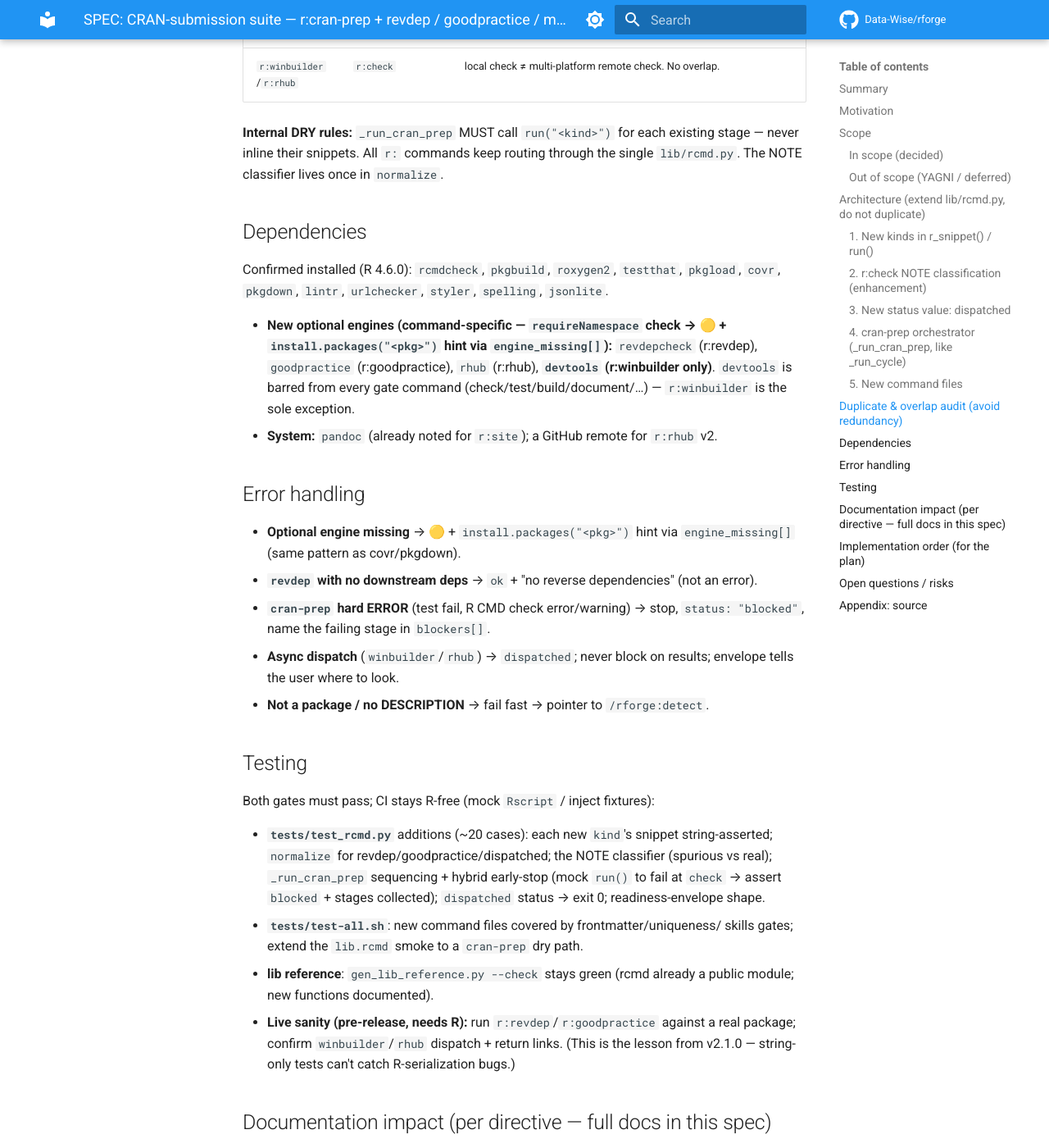
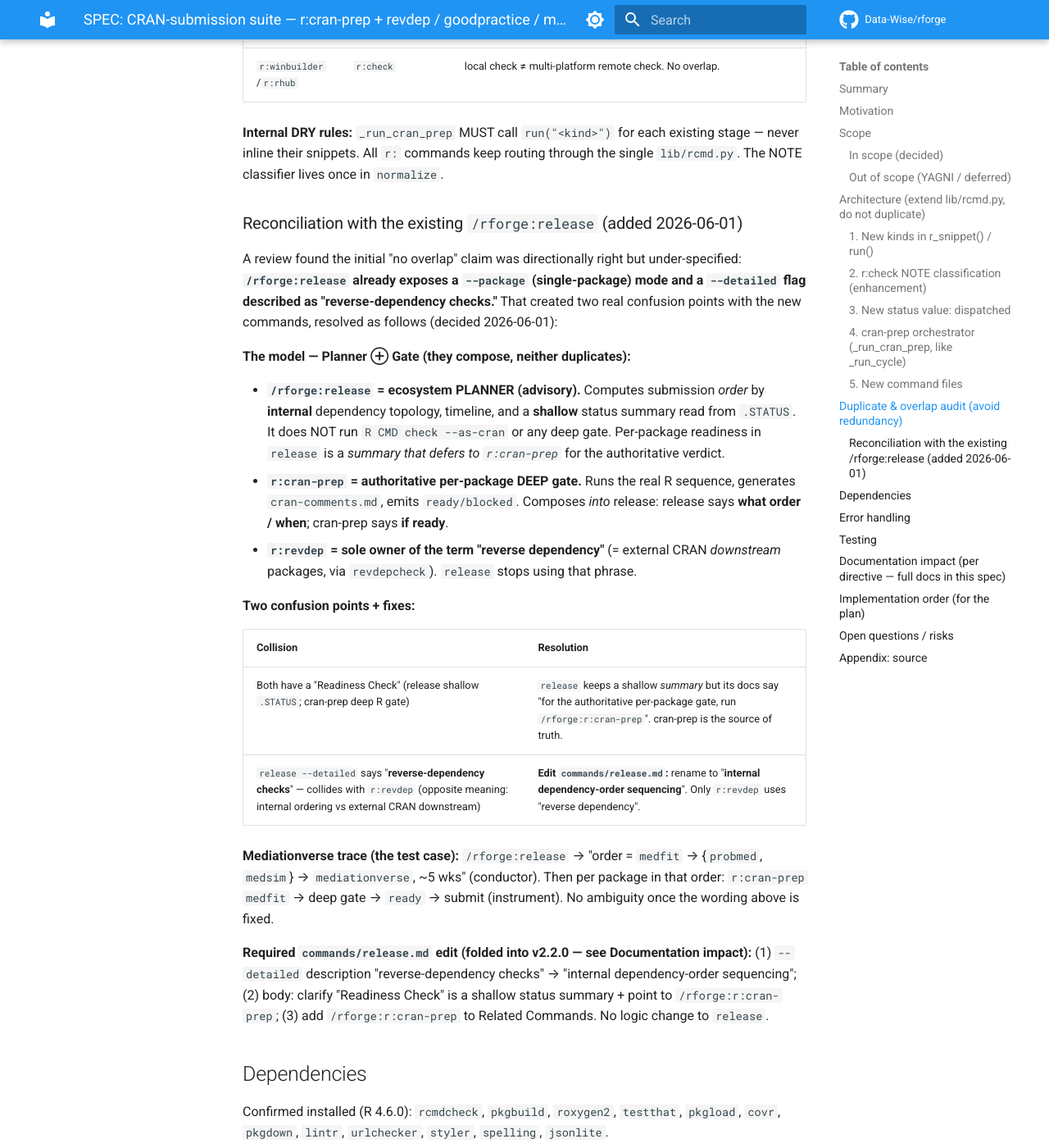
Before and after one commit to Data-Wise/rforge, an MkDocs documentation site: the page built from docs/specs/SPEC-r-cran-prep-2026-06-01.md, in a window 1280 px wide and 1400 px high, scrolled down 5084 px. Shown: the whole window at 82% size. Built offline with MkDocs 1.6.1 and Material for MkDocs 9.7.7, drawn with Linux system fonts in a browser that asks for light colours; comment, search, counter and statistics services are not loaded; some of the changed text lies outside the part shown.

Commit message:
docs(spec): reconcile r:cran-prep boundary with existing /rforge:release
Planner (release: ordering/timeline + shallow status) ⊕ Gate (r:cran-prep: deep
per-package). r:revdep owns 'reverse dependency' (CRAN downstream); release.md
renames its 'reverse-dependency checks' → internal dependency-order sequencing +
points readiness to r:cran-prep. Mediationverse trace added. No logic change.

Co-Authored-By: Claude Opus 4.8 <noreply@anthropic.com>

```diff
--- a/docs/specs/SPEC-r-cran-prep-2026-06-01.md
+++ b/docs/specs/SPEC-r-cran-prep-2026-06-01.md
@@ -191,6 +191,45 @@ are all new under `r:`). `tests/test-all.sh` command-name-uniqueness must stay g
 existing stage — never inline their snippets. All `r:` commands keep routing
 through the single `lib/rcmd.py`. The NOTE classifier lives once in `normalize`.
 
+### Reconciliation with the existing `/rforge:release` (added 2026-06-01)
+
+A review found the initial "no overlap" claim was directionally right but
+under-specified: **`/rforge:release` already exposes a `--package` (single-package)
+mode and a `--detailed` flag described as "reverse-dependency checks."** That
+created two real confusion points with the new commands, resolved as follows
+(decided 2026-06-01):
+
+**The model — Planner ⊕ Gate (they compose, neither duplicates):**
+
+- **`/rforge:release` = ecosystem PLANNER (advisory).** Computes submission
+  *order* by **internal** dependency topology, timeline, and a **shallow** status
+  summary read from `.STATUS`. It does NOT run `R CMD check --as-cran` or any deep
+  gate. Per-package readiness in `release` is a *summary that defers to
+  `r:cran-prep`* for the authoritative verdict.
+- **`r:cran-prep` = authoritative per-package DEEP gate.** Runs the real R
+  sequence, generates `cran-comments.md`, emits `ready/blocked`. Composes *into*
+  release: release says **what order / when**; cran-prep says **if ready**.
+- **`r:revdep` = sole owner of the term "reverse dependency"** (= external CRAN
+  *downstream* packages, via `revdepcheck`). `release` stops using that phrase.
+
+**Two confusion points + fixes:**
+
+| Collision | Resolution |
+|-----------|------------|
+| Both have a "Readiness Check" (release shallow `.STATUS`; cran-prep deep R gate) | `release` keeps a shallow *summary* but its docs say "for the authoritative per-package gate, run `/rforge:r:cran-prep`". cran-prep is the source of truth. |
+| `release --detailed` says "**reverse-dependency checks**" — collides with `r:revdep` (opposite meaning: internal ordering vs external CRAN downstream) | **Edit `commands/release.md`:** rename to "**internal dependency-order sequencing**". Only `r:revdep` uses "reverse dependency". |
+
+**Mediationverse trace (the test case):** `/rforge:release` → "order =
+`medfit` → {`probmed`, `medsim`} → `mediationverse`, ~5 wks" (conductor). Then per
+package in that order: `r:cran-prep medfit` → deep gate → `ready` → submit
+(instrument). No ambiguity once the wording above is fixed.
+
+**Required `commands/release.md` edit (folded into v2.2.0 — see Documentation
+impact):** (1) `--detailed` description "reverse-dependency checks" →
+"internal dependency-order sequencing"; (2) body: clarify "Readiness Check" is a
+shallow status summary + point to `/rforge:r:cran-prep`; (3) add
+`/rforge:r:cran-prep` to Related Commands. No logic change to `release`.
+
 ## Dependencies
 
 Confirmed installed (R 4.6.0): `rcmdcheck`, `pkgbuild`, `roxygen2`, `testthat`,
@@ -234,6 +273,10 @@ Both gates must pass; CI stays R-free (mock `Rscript` / inject fixtures):
 ## Documentation impact (per directive — full docs in this spec)
 
 - **5 new `commands/r/*.md`** + retrofit `commands/r/check.md` (classified NOTEs).
+- **Edit `commands/r/../release.md`** (the existing `/rforge:release`) — wording
+  reconciliation per the audit section: rename "reverse-dependency checks" →
+  "internal dependency-order sequencing"; clarify "Readiness Check" is shallow +
+  point to `/rforge:r:cran-prep`; add `r:cran-prep` to Related Commands. No logic change.
 - **`docs/reference/rcmd.md`** — regenerate (new functions).
 - **`docs/lib-modules.md`** — extend the `rcmd` row/notes for the new kinds +
   the `dispatched` status; note the gate-vs-dispatch-vs-advisory tiers.
```
